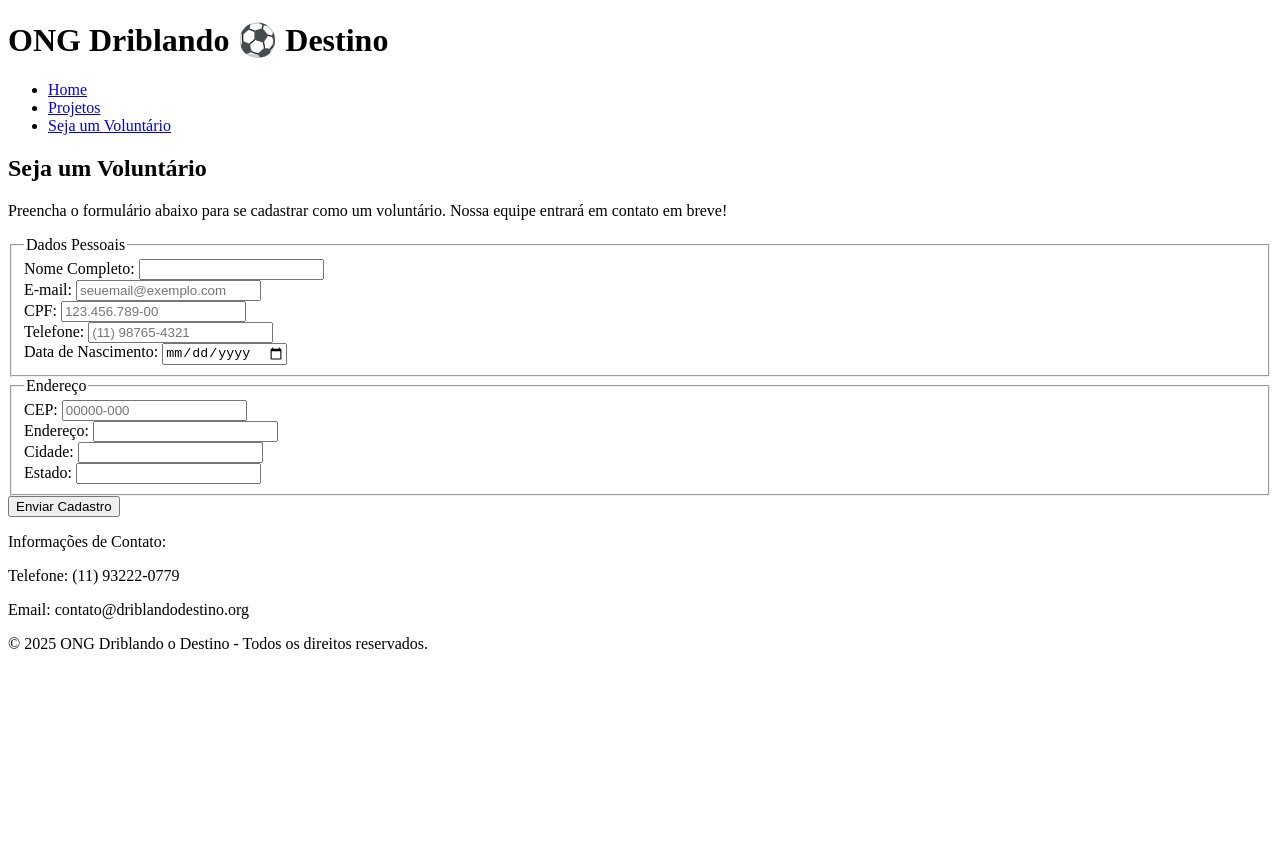
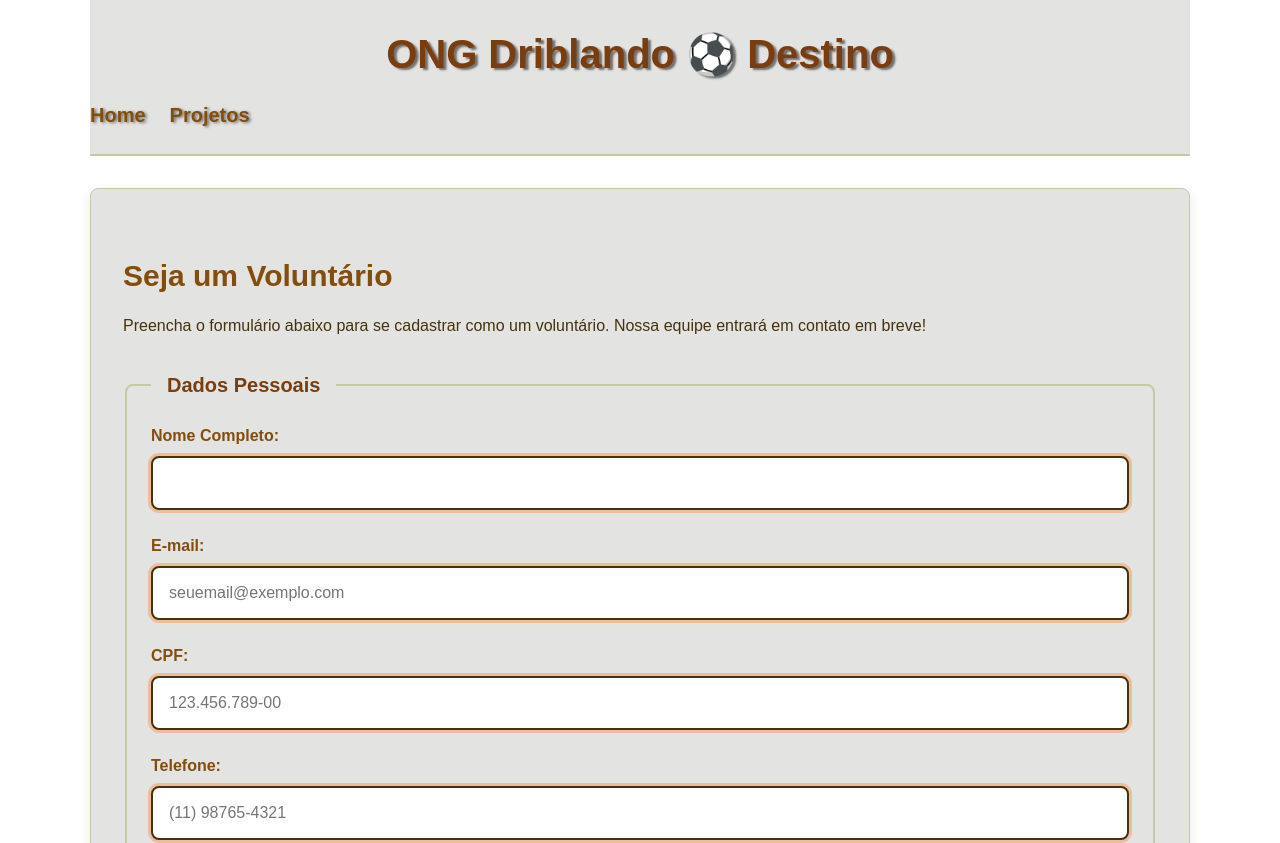
Before and after one commit to ccrazyjapinha-debug/projeto-ong-ads, a plain HTML site: page cadastro.html in a window 1280 px wide. Shown: the top 843 px of the page. Before the commit the page ends 800 px from the top, so only its background shows below. Drawn offline with Linux system fonts and the light colour scheme.

Commit message:
Entrega 2: Adiciona CSS, design system e layout desktop

```diff
--- a/cadastro.html
+++ b/cadastro.html
@@ -4,6 +4,7 @@
     <meta charset="UTF-8">
     <meta name="viewport" content="width=device-width, initial-scale=1.0">
     <title>ONG Driblando o Destino - Cadastro</title>
+    <link rel="stylesheet" href="style.css">
 
 </head>
 <body>
@@ -14,7 +15,7 @@
             <ul>
                 <li><a href="index.html">Home</a></li>
                 <li><a href="projetos.html">Projetos</a></li>
-                <li><a href="cadastro.html">Seja um Voluntário</a></li>
+
             </ul>
         </nav>
     </header>
@@ -80,7 +81,7 @@
                 </fieldset>
 
                 <div>
-                    <button type="submit">Enviar Cadastro</button>
+                    <button type="submit" class="btn">Enviar Cadastro</button>
                 </div>
 
             </form>
--- /dev/null
+++ b/style.css
@@ -0,0 +1,243 @@
+@charset "UTF-8";
+
+:root {
+    --cor-marca-laranja: #F56001;
+    --cor-marca-marrom: #793D0F;
+    --cor-acao-verde: rgb(46, 139, 87);
+    --cor-texto-principal: #45320E;
+    --cor-texto-secundario: #834D0C;
+    --cor-fundo-secao: #E3E3E1;
+    --cor-fundo-geral: #FFFFFF;
+    --cor-borda: #C5C9A8;
+
+    --fonte-tamanho-xxl: 2.5rem;
+    --fonte-tamanho-xl:  1.875rem;
+    --fonte-tamanho-lg:  1.25rem;
+    --fonte-tamanho-md:  1rem;
+    --fonte-tamanho-sm:  0.875rem;
+    --fonte-familia-principal: Arial, Helvetica, sans-serif;
+
+    --espaco-xs: 0.5rem;
+    --espaco-sm: 1rem;
+    --espaco-md: 1.5rem;
+    --espaco-lg: 2rem;
+    --espaco-xl: 3rem;
+    --espaco-xxl: 4rem;
+}
+
+*, *::before, *::after {
+    box-sizing: border-box;
+}
+main{
+
+    background-color: var(--cor-fundo-secao);
+    padding: var(--espaco-lg);
+    border-radius: 8px;
+    border: 1px solid var(--cor-borda);
+    box-shadow: 0 4px 12px rgba(69, 50, 14, 0.1);
+}
+
+
+body, h1, h2, p, ul, figure {
+    margin: 0;
+    padding: 0;
+}
+
+ul {
+    list-style: none;
+}
+
+img {
+    max-width: 100%;
+    display: block;
+}
+
+a {
+    text-decoration: none;
+    color: inherit;
+}
+
+html {
+    scroll-behavior: smooth;
+}
+
+body {
+    font-family: var(--fonte-familia-principal);
+    font-size: var(--fonte-tamanho-md);
+    color: var(--cor-texto-principal);
+    background-color: var(--cor-fundo-geral);
+    line-height: 1.5;
+}
+
+h1 {
+    text-align: center;
+    font-size: var(--fonte-tamanho-xxl);
+    color: var(--cor-marca-marrom);
+    margin-bottom: var(--espaco-sm);
+    text-shadow: 3px 2px 2px rgba(0, 0, 0, 0.5);
+}
+
+h2 {
+    font-size: var(--fonte-tamanho-xl);
+    color: var(--cor-texto-secundario);
+    margin-top: var(--espaco-lg);
+    margin-bottom: var(--espaco-sm);
+}
+
+p {
+    margin-bottom: var(--espaco-md);
+}
+header ,main,
+footer {
+    width: 90%;
+    max-width: 1100px;
+    margin: 0 auto;
+
+}
+
+header {
+    display: grid;
+    grid-template-columns: 1fr;
+    align-items: center;
+    padding: var(--espaco-md) 0;
+    border-bottom: 2px solid var(--cor-borda);
+    margin-bottom: var(--espaco-lg);
+    background-color:var(--cor-fundo-secao);
+}
+
+header nav ul {
+    display: flex;
+    gap: var(--espaco-md);
+}
+
+header nav a {
+    font-size: var(--fonte-tamanho-lg);
+    color: var(--cor-texto-secundario);
+    font-weight: bold;
+    text-shadow: 2px 1px 3px rgba(0, 0, 0, 0.5);
+}
+header nav a:hover,
+header nav a:focus {
+    background-color:#C5C9A8;
+    color: var(--cor-acao-verde);
+    text-decoration: underline;
+}
+footer {
+    padding: var(--espaco-lg) 0;
+    margin-top: var(--espaco-lg);
+    border-top: 2px solid var(--cor-borda);
+    text-align: center;
+}#secao-sobre-nos {
+    display: grid;
+    grid-template-columns: 1fr 1fr;
+    gap: var(--espaco-lg);
+    align-items: center;
+}
+
+#secao-sobre-nos img {
+    border-radius: 8px;
+    border: 3px solid var(--cor-borda);
+    box-shadow: 0 4px 8px rgba(69, 50, 14, 0.2);
+}
+
+#secao-missao ul {
+    list-style-type: disc;
+    padding-left: var(--espaco-lg);
+}
+
+#secao-missao li {
+    margin-bottom: var(--espaco-sm);
+}
+.btn {
+    display: inline-block;
+    padding: var(--espaco-sm) var(--espaco-md);
+    font-size: var(--fonte-tamanho-lg);
+    font-weight: bold;
+    text-align: center;
+    border-radius: 8px;
+    background-color: var(--cor-acao-verde);
+    color: var(--cor-fundo-geral);
+    transition: background-color 0.3s ease;
+}
+
+.btn:hover,
+.btn:focus {
+    background-color: var(--cor-marca-marrom);
+    color: var(--cor-fundo-geral);
+}
+
+.card {
+    background-color: var(--cor-fundo-geral);
+    border: 1px solid var(--cor-borda);
+    border-radius: 8px;
+    box-shadow: 0 4px 12px rgba(69, 50, 14, 0.1);
+    margin-bottom: var(--espaco-lg);
+}
+.card img {
+    margin-left: auto;
+    margin-right: auto;
+    margin-bottom: var(--espaco-md);
+    border-radius: 8px;
+    border: 1px solid var(--cor-borda);
+}
+.card-content {
+    padding: var(--espaco-md);
+}
+
+.card-content ul {
+    list-style-type: disc;
+    padding-left: var(--espaco-lg);
+}
+main form {
+    margin-top: var(--espaco-lg);
+}
+
+main form fieldset {
+    border: 2px solid var(--cor-borda);
+    border-radius: 8px;
+    padding: var(--espaco-md);
+    margin-bottom: var(--espaco-lg);
+}
+
+main form legend {
+    font-size: var(--fonte-tamanho-lg);
+    font-weight: bold;
+    color: var(--cor-marca-marrom);
+    padding: 0 var(--espaco-sm);
+}
+
+main form div {
+    margin-bottom: var(--espaco-md);
+}
+
+main form label {
+    display: block;
+    margin-bottom: var(--espaco-xs);
+    font-weight: bold;
+    color: var(--cor-texto-secundario);
+}
+
+main form input[type="text"],
+main form input[type="email"],
+main form input[type="tel"],
+main form input[type="date"] {
+    width: 100%;
+    padding: var(--espaco-sm);
+    font-size: var(--fonte-tamanho-md);
+    color: var(--cor-texto-principal);
+    background-color: var(--cor-fundo-geral);
+    border: 2px solid var(--cor-borda);
+    border-radius: 8px;
+    transition: all 0.3s ease;
+}
+
+main form input:focus {
+    outline: none;
+    border-color: var(--cor-acao-verde);
+    box-shadow: 0 0 0 3px rgba(46, 139, 87, 0.3);
+}
+
+main form input:invalid {
+    border-color: var(--cor-primaria-laranja);
+    box-shadow: 0 0 0 3px rgba(255, 102, 0, 0.3);
+}
```
Also changed, not shown: index.html (+4 -3 lines), projetos.html (+13 -8 lines).
